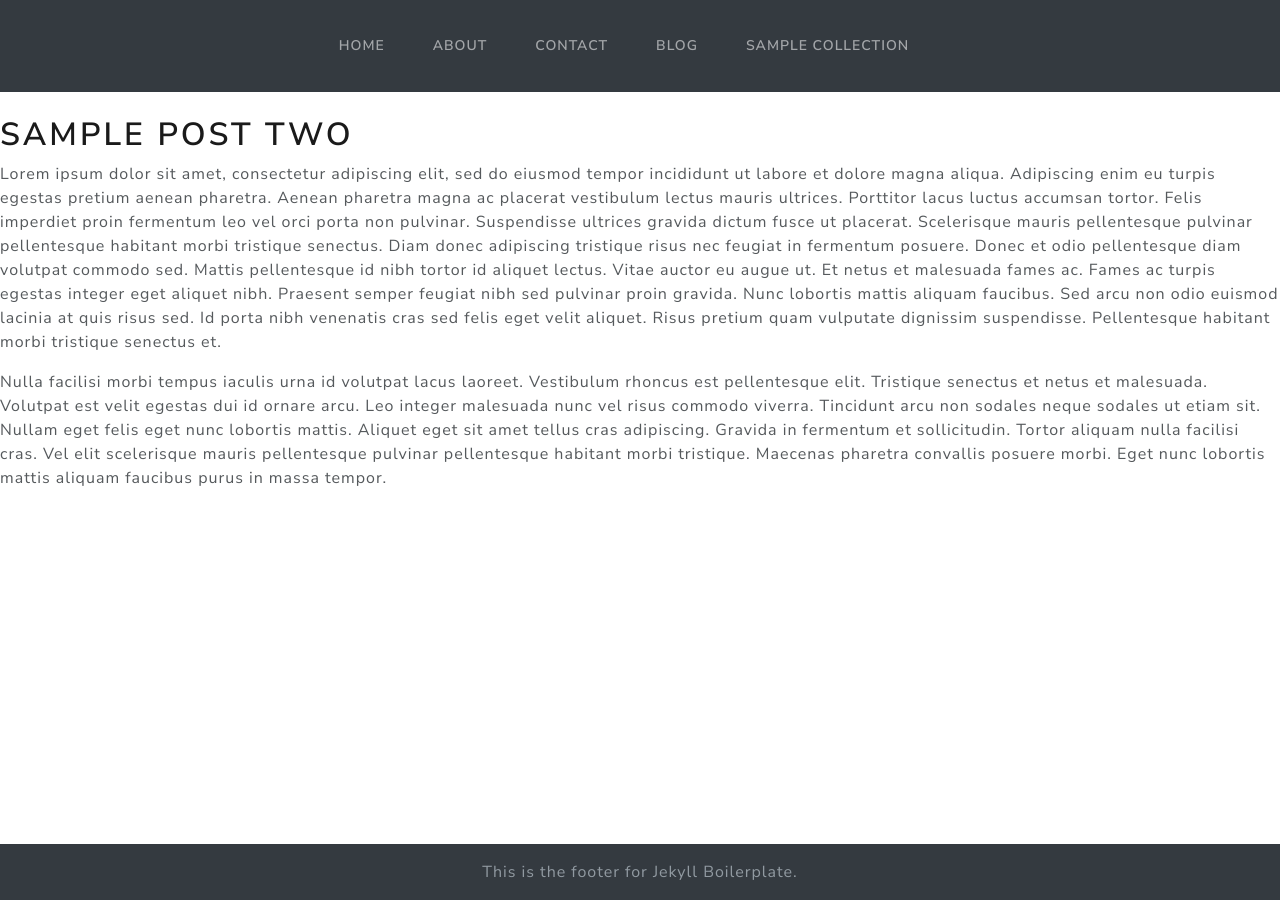
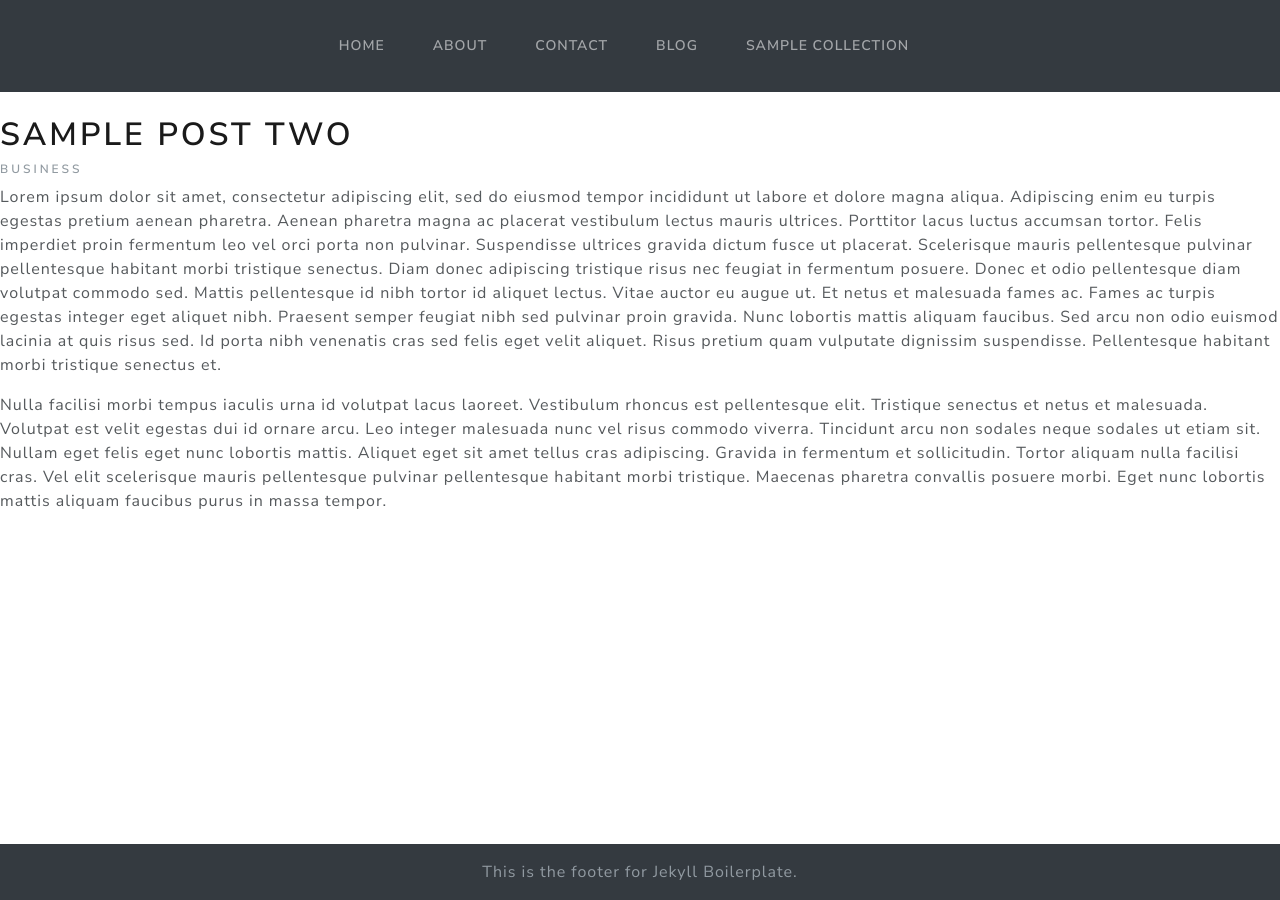
Before and after one commit to donniecode1983/jekyll-bolierplate, a Jekyll site: the page built from collections/_posts/2021-11-26-sample-post-2.md, in a window 1280 px wide. Built offline with Jekyll 4.4.1, drawn with Linux system fonts in a browser that asks for light colours.

Commit message:
added categories h6 tag to template

```diff
--- a/_layouts/post.html
+++ b/_layouts/post.html
@@ -3,5 +3,5 @@ layout: default
 ---
 
 <h1>{{ page.title }}</h1>
-
+<h6 class="text-muted">{{ page.categories }}</h6>
 {{ content | markdownify }}
```
